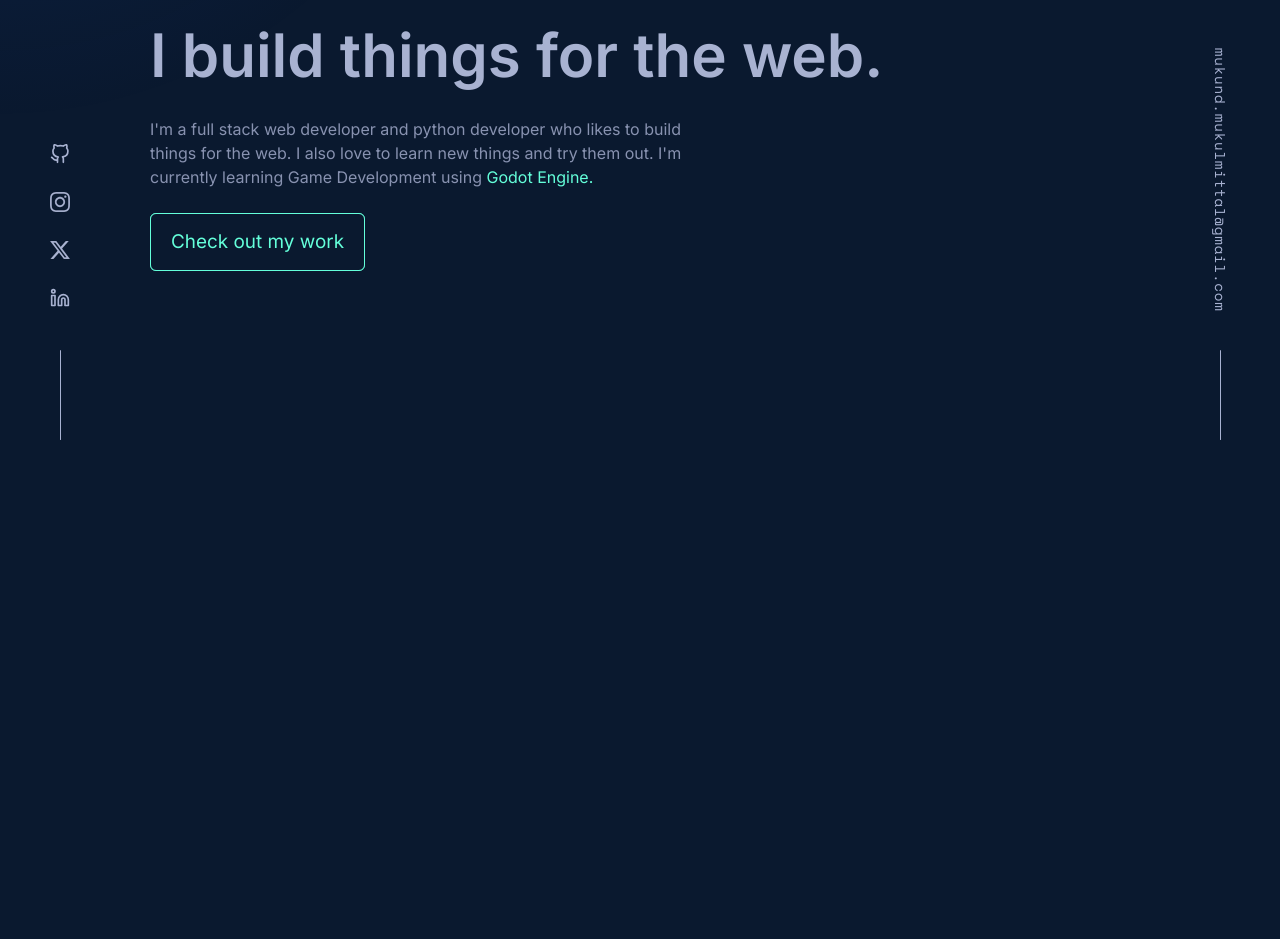
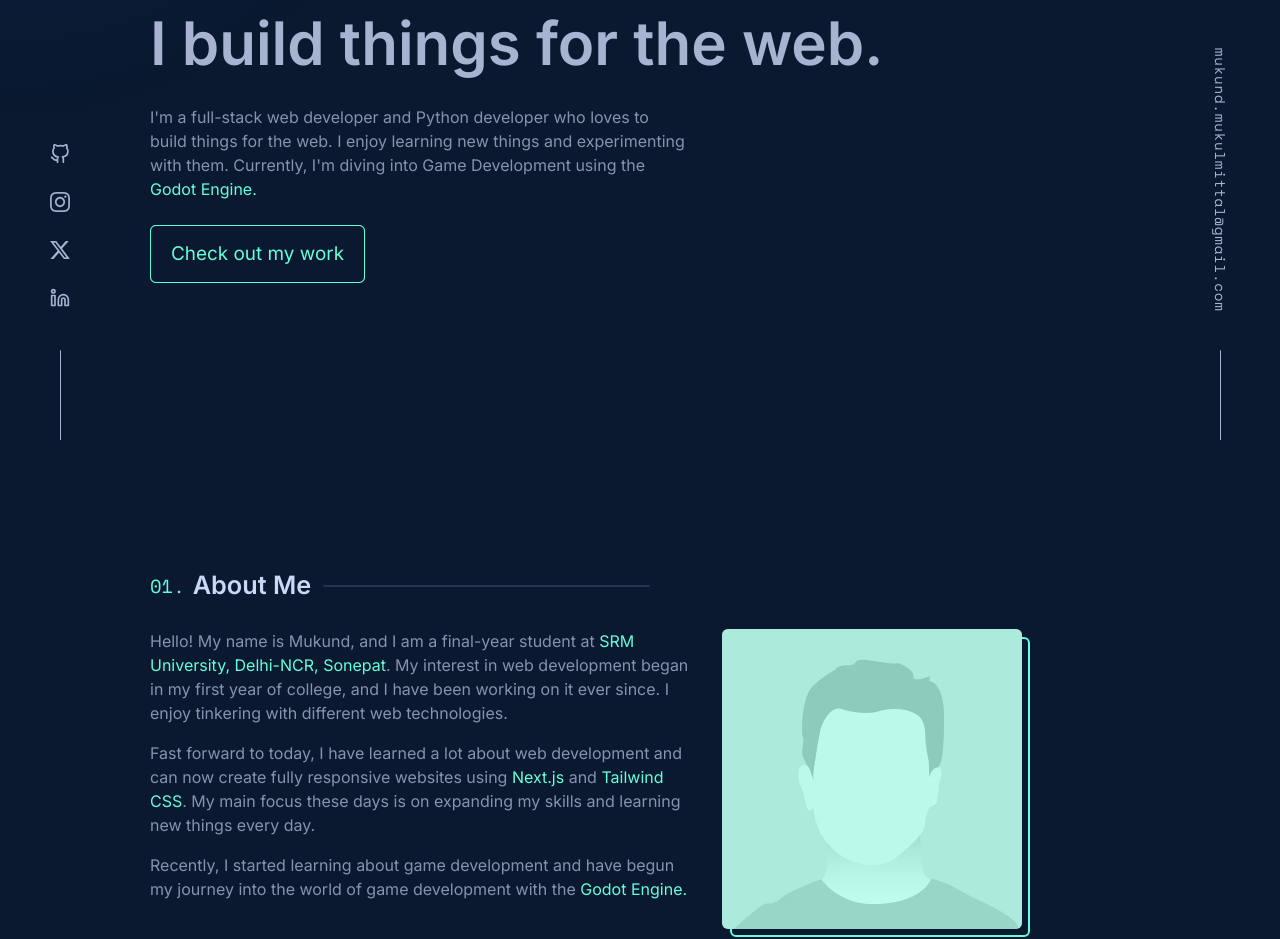
Before and after one commit to mukund1606/new-portfolio, a Next.js app: page / in a window 1280 px wide. Shown: the part 360-1299 px from the top of the page. Built offline with nearby package versions, Linux system fonts and the light colour scheme.

Commit message:
About Section Created (image change left)

```diff
--- a/src/app/page.tsx
+++ b/src/app/page.tsx
@@ -2,6 +2,7 @@
 
 import dynamic from "next/dynamic";
 
+import AboutSection from "@/components/AboutSection";
 import ContactSection from "@/components/ContactSection";
 import Footer from "@/components/Footer";
 import HomeSection from "@/components/HomeSection";
@@ -20,9 +21,9 @@ export default function HomePage() {
       <div id="content">
         <main className="px-6 sm:px-[50px] md:px-[100px] lg:px-[150px]">
           <HomeSection />
-          <section className="h-screen" id="about"></section>
+          <AboutSection />
           <TechStackSection />
-          <section className="h-screen" id="projects"></section>
+          {/* <section className="h-screen" id="projects"></section> */}
           <ContactSection />
         </main>
         <Footer />
--- /dev/null
+++ b/src/components/AboutSection.tsx
@@ -0,0 +1,128 @@
+"use client";
+
+import { motion } from "framer-motion";
+import Image from "next/image";
+import UnderlineAnimatedLink from "./UnderlineAnimatedLink";
+
+export default function AboutSection() {
+  const initialDelay = 0.25;
+  const nextDelay = 0.1;
+  return (
+    <section
+      className="mx-auto flex min-h-[75vh] w-full max-w-[1000px] justify-center py-16 pt-20"
+      id="about"
+    >
+      <div className="my-auto flex w-full flex-col gap-6">
+        <motion.div
+          className="flex items-center gap-2"
+          initial={{ opacity: 0, y: 40 }}
+          whileInView={{ opacity: 1, y: 0 }}
+          transition={{ duration: 0.5, delay: initialDelay }}
+          viewport={{ once: true }}
+        >
+          <span className="font-mono text-base text-green">01.</span>
+          <span className="text-lg font-semibold text-lightest-slate">
+            About Me
+          </span>
+          <span className="ml-1 h-[2px] w-1/3 rounded-md bg-lightest-navy" />
+        </motion.div>
+        <div className="flex flex-col gap-8 md:flex-row">
+          <div className="flex flex-col gap-4">
+            <motion.p
+              className="max-w-[540px] text-slate"
+              initial={{ opacity: 0, y: 20 }}
+              whileInView={{ opacity: 1, y: 0 }}
+              transition={{
+                duration: 0.5,
+                delay: initialDelay + nextDelay * 2,
+              }}
+              viewport={{ once: true }}
+            >
+              Hello! My name is Mukund, and I am a final-year student at{" "}
+              <UnderlineAnimatedLink
+                href="https://srmuniversity.ac.in/"
+                target="_blank"
+                rel="noreferrer"
+              >
+                SRM University, Delhi-NCR, Sonepat
+              </UnderlineAnimatedLink>
+              . My interest in web development began in my first year of
+              college, and I have been working on it ever since. I enjoy
+              tinkering with different web technologies.
+            </motion.p>
+            <motion.p
+              className="max-w-[540px] text-slate"
+              initial={{ opacity: 0, y: 20 }}
+              whileInView={{ opacity: 1, y: 0 }}
+              transition={{
+                duration: 0.5,
+                delay: initialDelay + nextDelay * 3,
+              }}
+              viewport={{ once: true }}
+            >
+              Fast forward to today, I have learned a lot about web development
+              and can now create fully responsive websites using{" "}
+              <UnderlineAnimatedLink
+                href="https://nextjs.org/"
+                target="_blank"
+                rel="noreferrer"
+              >
+                Next.js
+              </UnderlineAnimatedLink>{" "}
+              and{" "}
+              <UnderlineAnimatedLink
+                href="https://tailwindcss.com/"
+                target="_blank"
+                rel="noreferrer"
+              >
+                Tailwind CSS
+              </UnderlineAnimatedLink>
+              . My main focus these days is on expanding my skills and learning
+              new things every day.
+            </motion.p>
+            <motion.p
+              className="max-w-[540px] text-slate"
+              initial={{ opacity: 0, y: 20 }}
+              whileInView={{ opacity: 1, y: 0 }}
+              transition={{
+                duration: 0.5,
+                delay: initialDelay + nextDelay * 4,
+              }}
+              viewport={{ once: true }}
+            >
+              Recently, I started learning about game development and have begun
+              my journey into the world of game development with the{" "}
+              <UnderlineAnimatedLink
+                href="https://godotengine.org/"
+                target="_blank"
+                rel="noreferrer"
+              >
+                Godot Engine.
+              </UnderlineAnimatedLink>
+            </motion.p>
+          </div>
+          <motion.div
+            id="image-div"
+            className="flex justify-center"
+            initial={{ opacity: 0, y: 40 }}
+            whileInView={{ opacity: 1, y: 0 }}
+            transition={{ duration: 0.5, delay: initialDelay + nextDelay * 4 }}
+            viewport={{ once: true }}
+          >
+            <div className="group relative h-fit max-w-[300px] rounded-md">
+              <div className="absolute inset-0 z-[1] hidden h-full w-full rounded-md bg-green/40 transition-all duration-500 group-hover:bg-transparent lg:block" />
+              <Image
+                src="/me.jpg"
+                height={400}
+                width={400}
+                alt="Mukund Mittal"
+                className="rounded-md transition-all duration-500 group-hover:-translate-x-2 group-hover:-translate-y-2"
+              />
+              <div className="absolute -bottom-2 -right-2 -z-10 h-full w-full rounded-md border-2 border-green transition-all duration-500 group-hover:-bottom-3 group-hover:-right-3" />
+            </div>
+          </motion.div>
+        </div>
+      </div>
+    </section>
+  );
+}
--- a/src/components/ContactSection.tsx
+++ b/src/components/ContactSection.tsx
@@ -37,9 +37,11 @@ export default function ContactSection() {
           transition={{ duration: 0.5, delay: initialDelay + nextDelay * 2 }}
           viewport={{ once: true }}
         >
-          Although I&apos;m not currently looking for any new opportunities, my
-          inbox is always open. Whether you have a question or just want to say
-          hi, I&apos;ll try my best to get back to you!
+          I&apos;m actively seeking new opportunities related to web development
+          and always eager to connect with like-minded individuals. Whether you
+          have a question, need some advice, or just want to say hi, my inbox is
+          always open. Feel free to reach out, and I&apos;ll get back to you as
+          soon as I can!
         </motion.p>
         <motion.div
           className="mx-auto mt-4 w-fit rounded-md bg-green"
--- a/src/components/HomeSection.tsx
+++ b/src/components/HomeSection.tsx
@@ -49,9 +49,10 @@ export default function HomeSection() {
           transition={{ duration: 0.5, delay: initialDelay + nextDelay * 3 }}
           viewport={{ once: true }}
         >
-          I&apos;m a full stack web developer and python developer who likes to
-          build things for the web. I also love to learn new things and try them
-          out. I&apos;m currently learning Game Development using{" "}
+          I&apos;m a full-stack web developer and Python developer who loves to
+          build things for the web. I enjoy learning new things and
+          experimenting with them. Currently, I&apos;m diving into Game
+          Development using the{" "}
           <UnderlineAnimatedLink
             href="https://godotengine.org/"
             target="_blank"
--- a/src/components/Navbar/index.tsx
+++ b/src/components/Navbar/index.tsx
@@ -117,7 +117,6 @@ export default function Navbar() {
 
   useEffect(() => {
     const urlHashChangeHandler = () => {
-      console.log("Hash Changed");
       setSelected(window.location.hash);
     };
     window.addEventListener("hashchange", urlHashChangeHandler);
@@ -129,7 +128,7 @@ export default function Navbar() {
   return (
     <motion.header
       className={cn(
-        "fixed top-0 flex w-full items-center bg-navy/85 px-6 shadow-sm backdrop-blur-sm transition-all duration-500 ease-in-out md:px-[40px] lg:px-[50px]",
+        "fixed top-0 z-10 flex w-full items-center bg-navy/85 px-6 shadow-sm backdrop-blur-sm transition-all duration-500 ease-in-out md:px-[40px] lg:px-[50px]",
         !isStart && "shadow-md",
         isMobileNavOpen && "bg-transparent shadow-none",
       )}
--- a/src/components/TechStackSection.tsx
+++ b/src/components/TechStackSection.tsx
@@ -23,7 +23,7 @@ export default function TechStackSection() {
   const nextDelay = 0.1;
   return (
     <section
-      className="z-0 mx-auto flex h-screen w-full max-w-[800px]"
+      className="mx-auto flex min-h-[75vh] w-full max-w-[800px] justify-center py-16 pt-20"
       id="tech-stack"
     >
       <div className="my-auto flex w-full flex-col gap-6">
```
Also changed, not shown: public/me.jpg (added).
